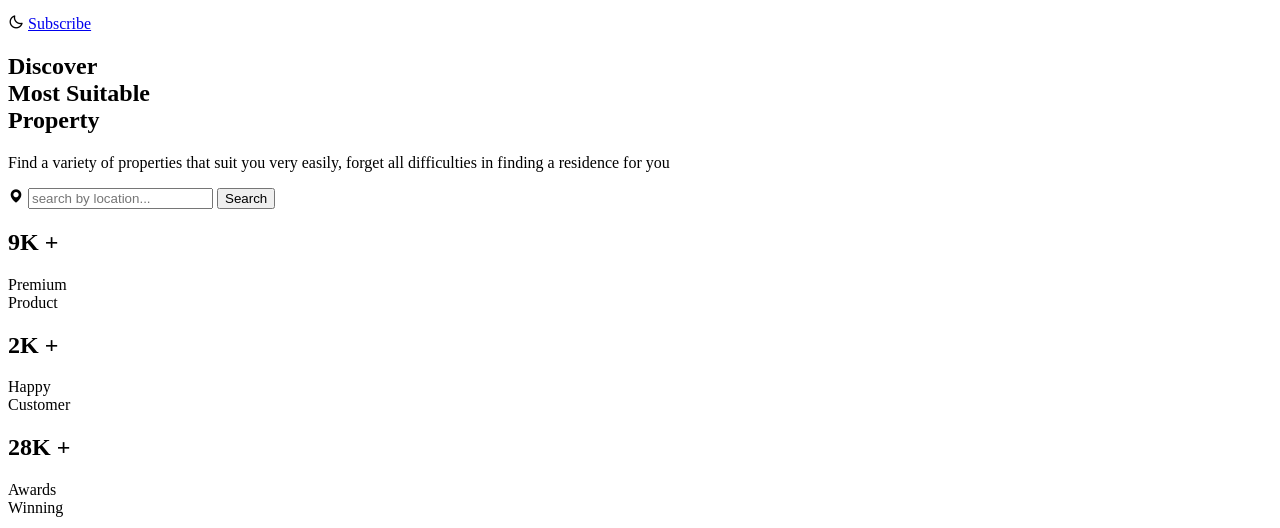
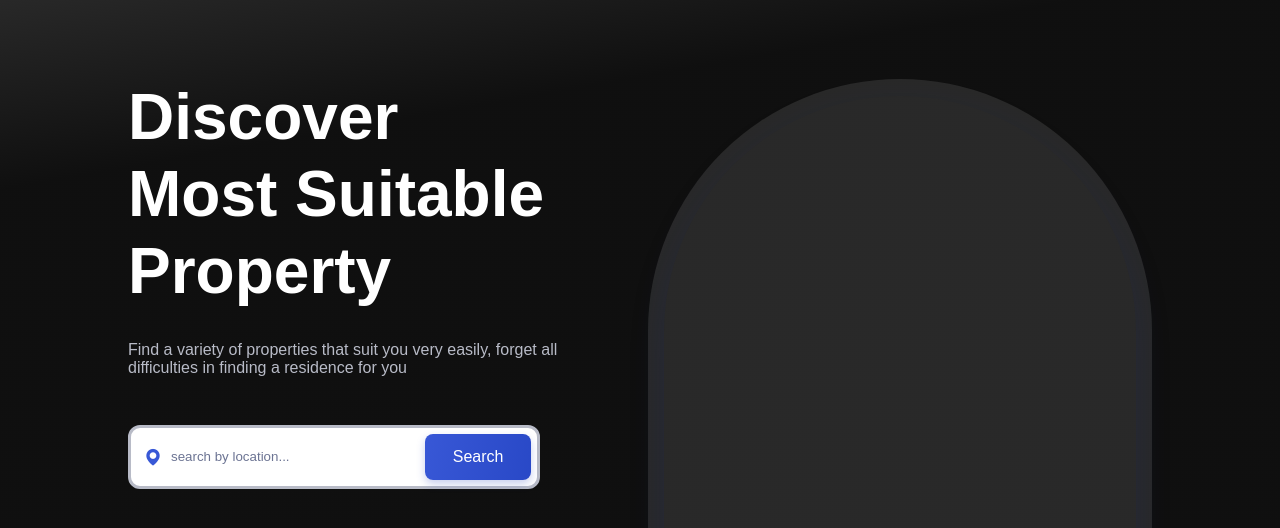
Before and after one commit to amitsuthar803/portfolio, a plain HTML site: page realstate/index.html in a window 1280 px wide. Shown: the part 121-649 px from the top of the page. Drawn offline with nearby package versions, Linux system fonts and the light colour scheme; a script that the page names is missing.

Commit message:
Update index.html

```diff
--- a/realstate/index.html
+++ b/realstate/index.html
@@ -21,7 +21,7 @@
     <link rel="stylesheet" href="./assets/css/swiper-bundle.min.css" />
 
     <!--=============== CSS ===============-->
-    <link rel="stylesheet" href="./assets/css/styles.css" />
+    <link rel="stylesheet" href="./assets/css/style.css" />
 
     <title>Responsive real state website - Amit</title>
   </head>
```
